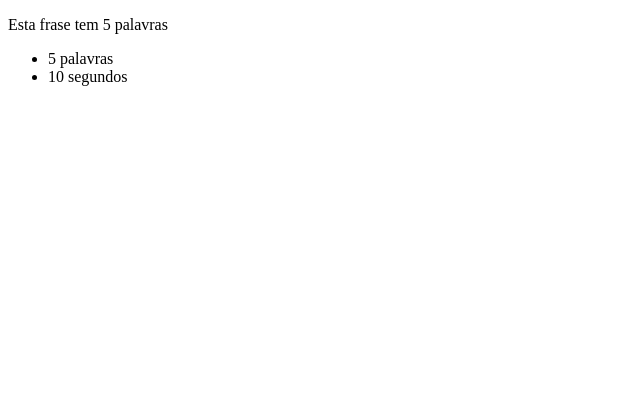
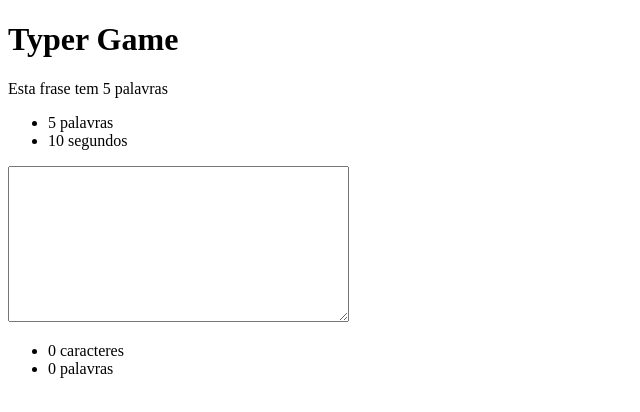
Before and after one commit to oliveira-flavio/jquery-treinamento-alura, a plain HTML site: page public/principal.html in a window 1280 px wide. Shown: the whole page, without its empty margins (0-640 px from the left). Drawn offline with Linux system fonts and the light colour scheme.

Commit message:
Adiciona text area

```diff
--- a/public/principal.html
+++ b/public/principal.html
@@ -2,9 +2,10 @@
 <html lang="pt-br">
   <head>
     <meta charset="UTF-8" />
-    <title>Typer Timer</title>
+    <title>Typer Game</title>
   </head>
   <body>
+    <h1>Typer Game</h1>
     <p class="frase">Esta frase tem 5 palavras</p>
 
     <ul class="informacoes">
@@ -12,6 +13,13 @@
       <li>10 segundos</li>
     </ul>
 
+    <textarea class="campo-digitacao" cols="40" rows="10"></textarea>
+
+    <ul>
+      <li><span id="contador-caracteres">0</span> caracteres</li>
+      <li><span id="contador-palavras">0</span> palavras</li>
+    </ul>
+
     <script src="js/jquery.js"></script>
     <script src="js/index.js"></script>
   </body>
```
